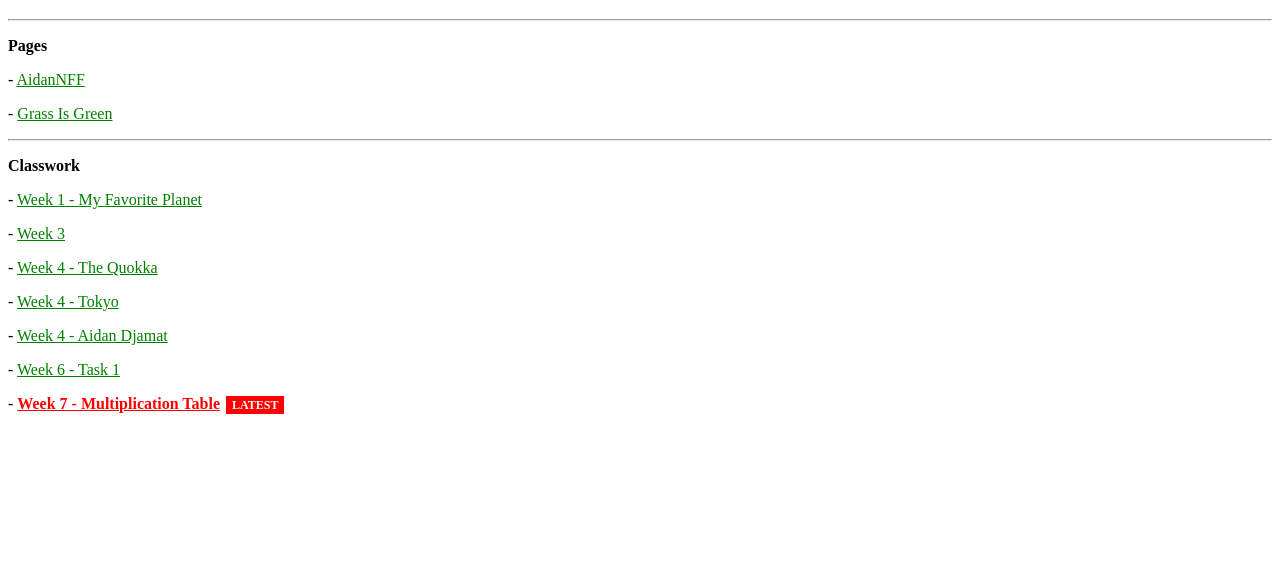
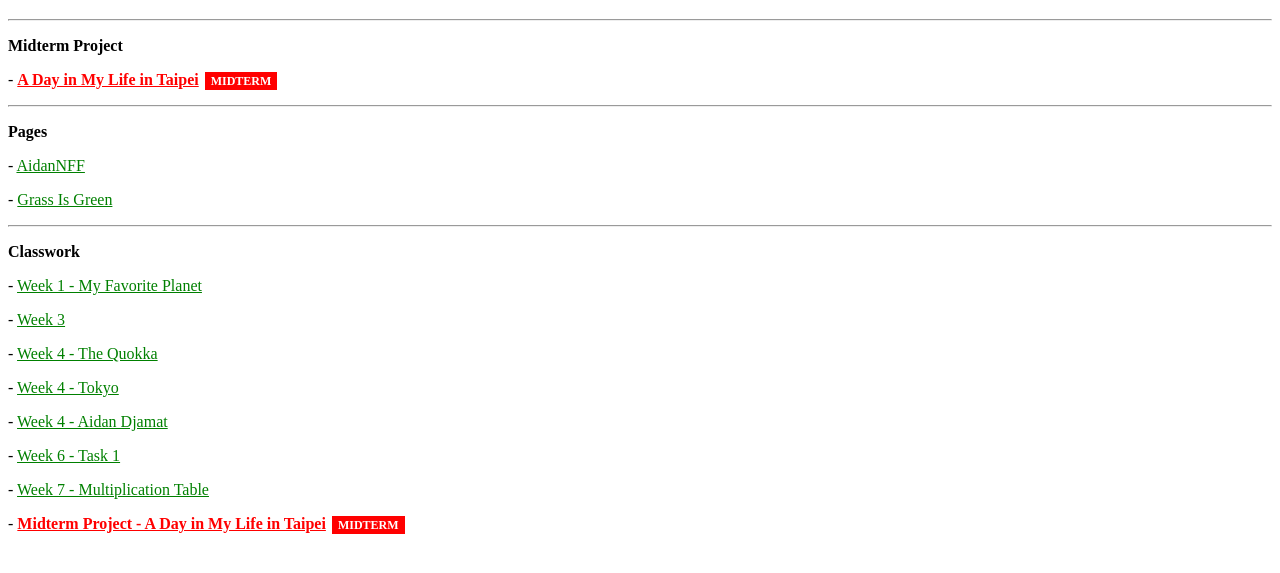
Before and after one commit to aidan-djamat-devops/WebProgrammingNTUT, a plain HTML site: page index.html in a window 1280 px wide. Shown: the part 61-634 px from the top of the page. Drawn offline with Linux system fonts and the light colour scheme.

Commit message:
Updated classwork highlight

```diff
--- a/index.html
+++ b/index.html
@@ -46,6 +46,11 @@
 
         <hr>
 
+        <p><strong>Midterm Project</strong></p>
+        <p>- <a class="latest" href="classwork/MIDTERM-PROJECT/index.html">A Day in My Life in Taipei</a><span class="new-label">MIDTERM</span></p>
+
+        <hr>
+
         <p><strong>Pages</strong></p>
         <p>- <a href="AidanNFF.html">AidanNFF</a></p>
         <p>- <a href="GrassIsGreen.html">Grass Is Green</a></p>
@@ -59,7 +64,8 @@
         <p>- <a href="classwork/Week-04/tokyo.html">Week 4 - Tokyo</a></p>
         <p>- <a href="classwork/Week-04/Aidan_Djamat.html">Week 4 - Aidan Djamat</a></p>
         <p>- <a href="classwork/Week-06/task1.html">Week 6 - Task 1</a></p>
-        <p>- <a class="latest" href="classwork/Week-07/task1.html">Week 7 - Multiplication Table</a><span class="new-label">LATEST</span></p>
+        <p>- <a href="classwork/Week-07/task1.html">Week 7 - Multiplication Table</a></p>
+        <p>- <a class="latest" href="classwork/MIDTERM-PROJECT/index.html">Midterm Project - A Day in My Life in Taipei</a><span class="new-label">MIDTERM</span></p>
 
     </body>
 </html>
```
